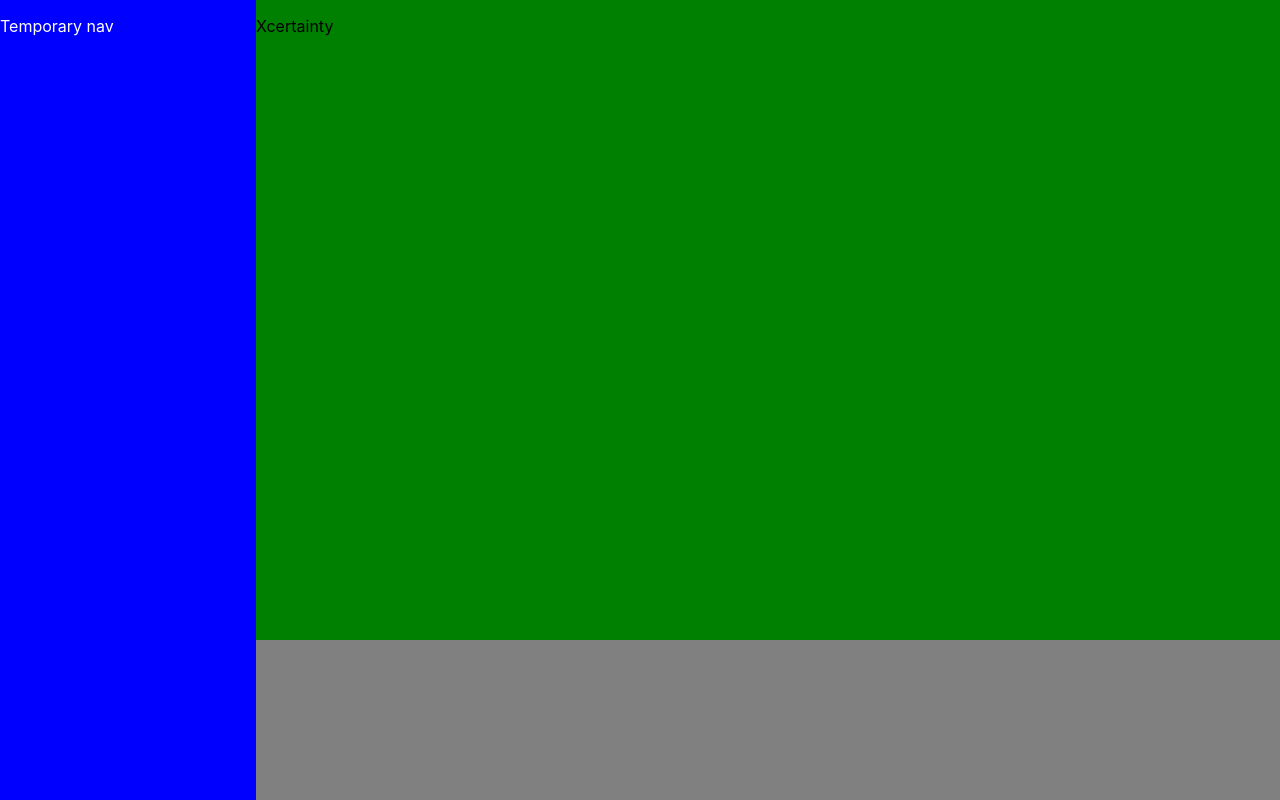
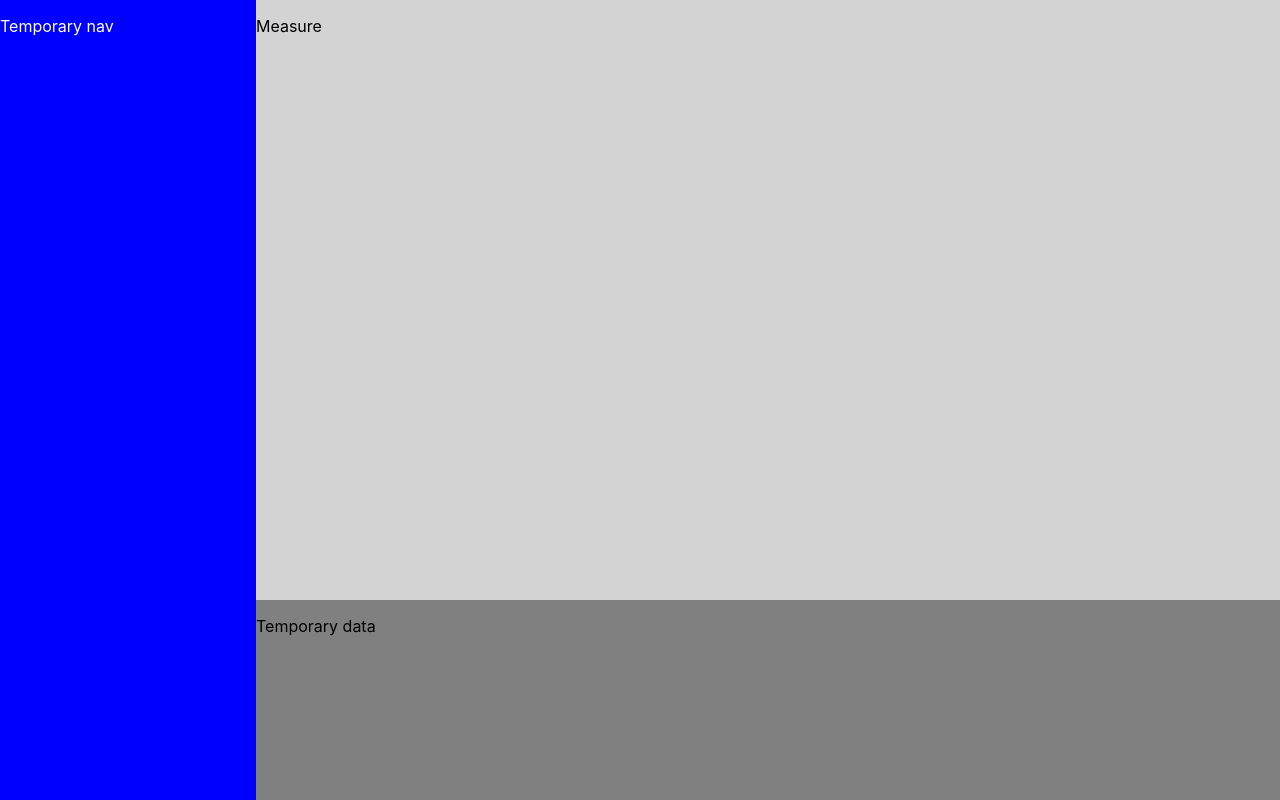
Before and after one commit to alanqiao6/whale_scale, a React (Create React App) app in the folder whale_scale/frontend/: page / in a window 1280 px wide. Built offline with nearby package versions, Linux system fonts and the light colour scheme; no server answers.

Commit message:
added in the measure component into our code

```diff
--- a/whale_scale/frontend/src/App.js
+++ b/whale_scale/frontend/src/App.js
@@ -5,6 +5,7 @@ import axios from 'axios';
 import Navbar from './Navbar';
 import Data from './Data';
 import Xcertainty from './Xcertainty';
+import Measure from './Measure';
 
 function App() {
     const [message, setMessage] = useState("");
@@ -21,7 +22,7 @@ function App() {
         <div className="app-container">
             <Navbar /> {/* Learned how to create different components here: https://www.youtube.com/watch?v=0sSYmRImgRY */}
             <Data />
-            <Xcertainty />
+            <Measure />
             {/*<div className="content">
                 <h1>{message}</h1>
                 <p>temporary content</p>
--- a/whale_scale/frontend/src/Measure.css
+++ b/whale_scale/frontend/src/Measure.css
@@ -0,0 +1,10 @@
+.measure {
+    background-color: lightgrey;
+    color: black;
+    width: 80vw; /* Fills the remaining width */
+    height: 75vh; /* Ensure it takes up the full height */
+    position: relative; /* Ensure it behaves normally in the document flow */
+    top: 0;
+    left: 20vw;
+    position: fixed;
+  }
--- a/whale_scale/frontend/src/Measure.js
+++ b/whale_scale/frontend/src/Measure.js
@@ -0,0 +1,12 @@
+import './Measure.css';
+import React from 'react';
+
+const Measure = () => {
+    return (
+        <div className="measure">
+            <p>Measure</p>
+        </div>
+    );
+}
+
+export default Measure;
--- a/whale_scale/frontend/src/Xcertainty.css
+++ b/whale_scale/frontend/src/Xcertainty.css
@@ -2,7 +2,7 @@
     background-color: green;
     color: black;
     width: 80vw; /* Fills the remaining width */
-    height: 80vh; /* Ensure it takes up the full height */
+    height: 75vh; /* Ensure it takes up the full height */
     position: relative; /* Ensure it behaves normally in the document flow */
     top: 0;
     left: 20vw;
```
